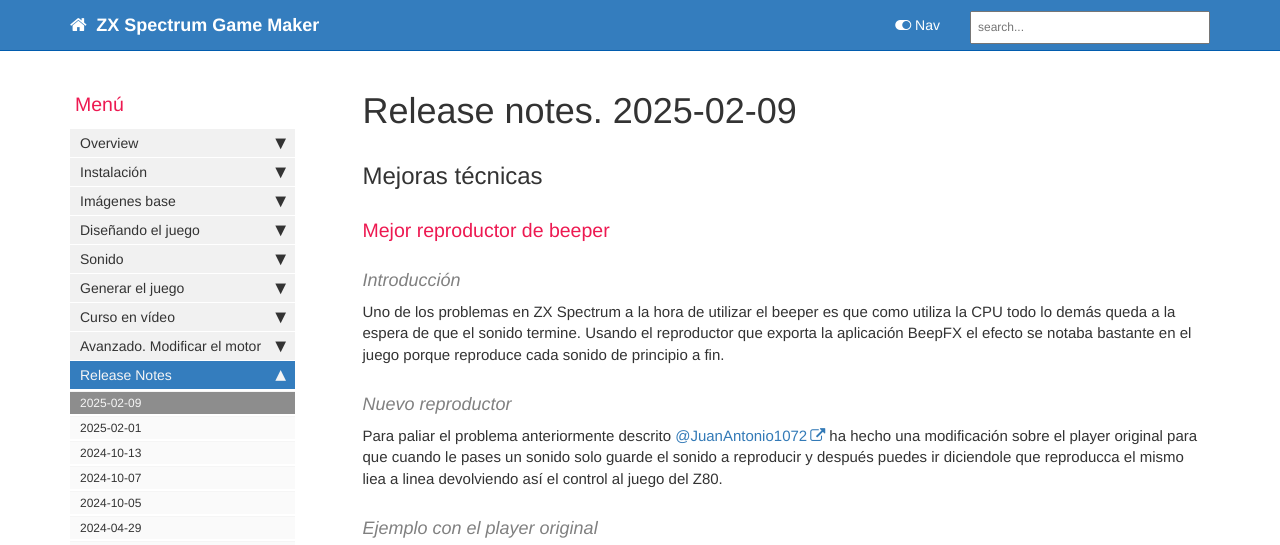
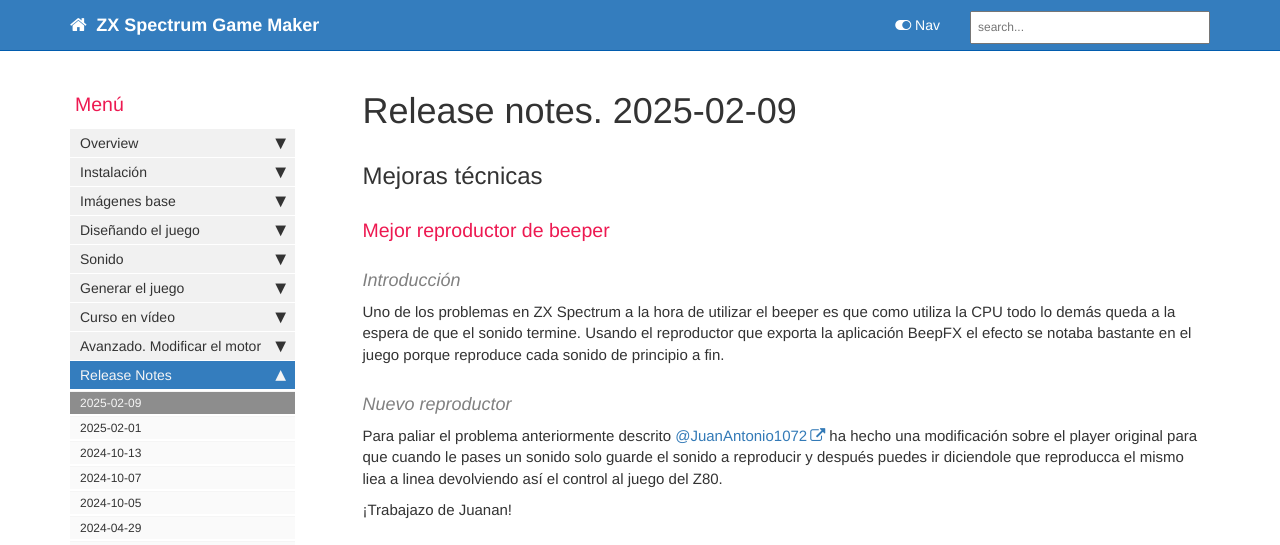
Before and after one commit to rtorralba/zx-game-maker-www, a Jekyll site: the page built from pages/mydoc/mydoc_release_notes_2025_02_09.md, in a window 1280 px wide and 900 px high, cut to the strip 0-545 px from the top of the window. Built offline with Jekyll 4.4.1, drawn with Linux system fonts in a browser that asks for light colours; comment, search, counter and statistics services are not loaded.

Commit message:
added congratilations

```diff
--- a/pages/mydoc/mydoc_release_notes_2025_02_09.md
+++ b/pages/mydoc/mydoc_release_notes_2025_02_09.md
@@ -21,6 +21,8 @@
 
 Para paliar el problema anteriormente descrito [@JuanAntonio1072](https://x.com/JuanAntonio1072) ha hecho una modificación sobre el player original para que cuando le pases un sonido solo guarde el sonido a reproducir y después puedes ir diciendole que reproducca el mismo liea a linea devolviendo así el control al juego del Z80.
 
+¡Trabajazo de Juanan!
+
 #### Ejemplo con el player original
 
 <iframe width="560" height="315" src="https://www.youtube.com/embed/WH4L410GWDQ?si=SQyMa2K9BPc-il9Q" title="Ejemplo con el player original" frameborder="0" allow="accelerometer; autoplay; clipboard-write; encrypted-media; gyroscope; picture-in-picture; web-share" referrerpolicy="strict-origin-when-cross-origin" allowfullscreen></iframe>
```
